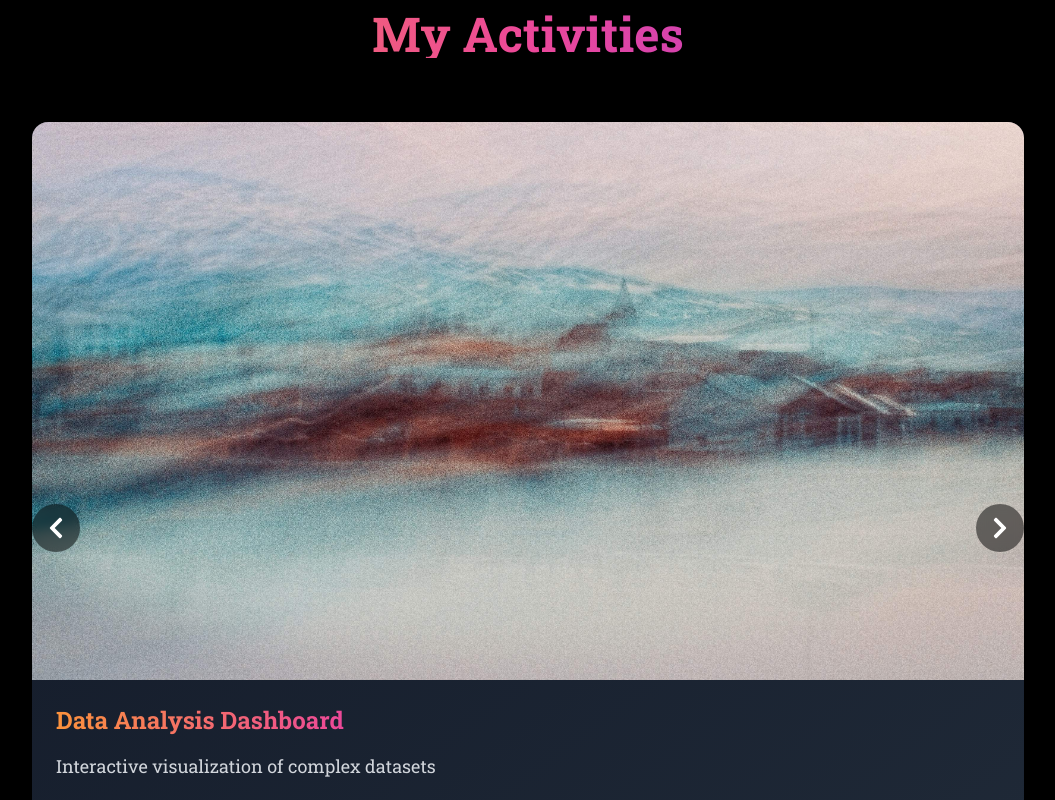
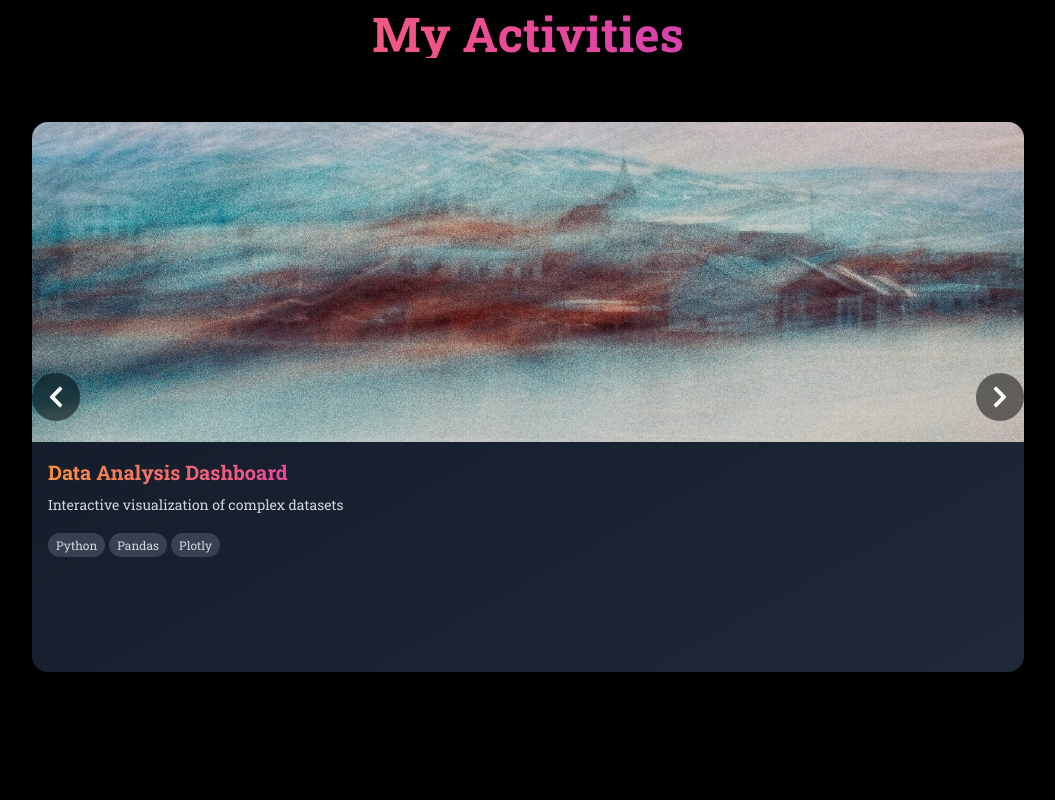
Before and after one commit to MDeus-ai/deus, a React (Create React App) app: page / in a window 1280 px wide. Shown: the part 1600-2400 px from the top of the page, without its empty margins (112-1167 px from the left). Built offline with nearby package versions, Linux system fonts and the light colour scheme.

Commit message:
reduced activities tab height

```diff
--- a/src/pages/HomePage.js
+++ b/src/pages/HomePage.js
@@ -1,11 +1,10 @@
 import React, { useState, useEffect, useRef } from 'react';
-import '../../src/App.css';
 import { FaPython, FaBrain, FaUserCircle, FaChevronLeft, FaChevronRight } from 'react-icons/fa';
 import { SiPandas, SiNumpy, SiScikitlearn, SiTensorflow } from 'react-icons/si';
 import { Link } from 'react-router-dom';
 import ReactTypingEffect from 'react-typing-effect';
 
-// Import Google Fonts using an import statement in the CSS file
+
 import '../../src/App.css';
 
 const techStack = [
@@ -58,40 +57,39 @@ const allProjects = [
   },
 ];
 
-const ProjectCard = ({ project, isActive }) => (
-  <Link to={project.link} className={`transform ${isActive ? 'scale-100 opacity-100' : 'scale-95 opacity-50'} transition-all duration-700`}>
-    <div className="bg-gradient-to-br from-gray-900 to-gray-800 rounded-2xl overflow-hidden shadow-2xl group">
-      <div className="relative aspect-video overflow-hidden">
+const ProjectCard = ({ project, isActive }) => {
+  const cardContent = (
+    <div
+      className={`transform transition-all duration-700 ${
+        isActive ? 'scale-100 opacity-100' : 'scale-95 opacity-50'
+      }`}
+    >
+      <div className="bg-gradient-to-br from-gray-900 to-gray-800 rounded-2xl overflow-hidden shadow-2xl group h-[550px]">
+        <div className="relative h-80 overflow-hidden">
           <img
             src={project.coverImage}
             alt={project.title}
             className="w-full h-full object-cover transform transition-transform duration-700 group-hover:scale-110"
             onError={(e) => {
               e.target.onerror = null;
-            e.target.src = '/assets/images/me.png';
+              e.target.src = `${process.env.PUBLIC_URL}/assets/placeholder.jpg`;
             }}
           />
           <div className="absolute inset-0 bg-gradient-to-t from-black via-transparent opacity-0 group-hover:opacity-100 transition-opacity duration-500" />
         </div>
-      <div className="p-6 space-y-4">
+        <div className="p-4 space-y-2">
           <div className="flex items-center justify-between">
-          <h3 className="text-2xl font-bold bg-gradient-to-r from-orange-400 to-pink-500 bg-clip-text text-transparent" style={{ fontFamily: 'Roboto Slab, serif' }}>
+            <h3 className="text-xl font-bold bg-gradient-to-r from-orange-400 to-pink-500 bg-clip-text text-transparent">
               {project.title}
             </h3>
-          {project.icon && <div className="text-blue-400 text-2xl">{project.icon}</div>}
+            {project.icon && <div className="text-blue-400 text-xl">{project.icon}</div>}
           </div>
-        <p className="text-gray-300 text-lg leading-relaxed" style={{ fontFamily: 'Roboto Slab, serif' }}>{project.description}</p>
-        {project.fullDescription && (
-          <div className="pt-4 border-t border-gray-700">
-            <p className="text-gray-400 text-sm" style={{ fontFamily: 'Roboto Slab, serif' }}>{project.fullDescription}</p>
-          </div>
-        )}
-        <div className="pt-4 flex flex-wrap gap-2">
+          <p className="text-gray-300 text-sm leading-relaxed line-clamp-2">{project.description}</p>
+          <div className="pt-2 flex flex-wrap gap-1">
             {project.technologies?.map((tech, index) => (
               <span
                 key={index}
-              className="px-3 py-1 text-xs font-medium bg-gray-700 rounded-full text-gray-300"
-              style={{ fontFamily: 'Roboto Slab, serif' }}
+                className="px-2 py-1 text-xs font-medium bg-gray-700 rounded-full text-gray-300"
               >
                 {tech}
               </span>
@@ -99,8 +97,11 @@ const ProjectCard = ({ project, isActive }) => (
           </div>
         </div>
       </div>
-  </Link>
+    </div>
   );
+
+  return project.link ? <Link to={project.link} className="block">{cardContent}</Link> : cardContent;
+};
 
 const HomePage = () => {
   const [currentProjectIndex, setCurrentProjectIndex] = useState(0);
```
Lines whose indentation alone changed are shown as unchanged.
